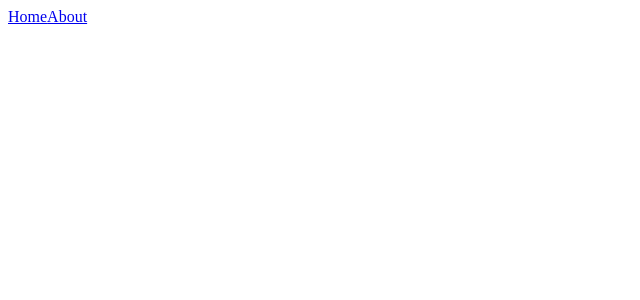
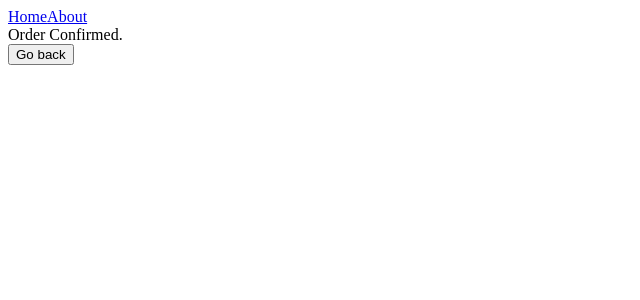
Before and after one commit to manisulislam/react-router, a React (Vite) app: page /order_summary in a window 1280 px wide. Before the commit this address had no page. Shown: the top 300 px of the page, without its empty margins (0-640 px from the left). Built offline with nearby package versions, Linux system fonts and the light colour scheme.

Commit message:
navigation programatically

```diff
--- a/src/App.jsx
+++ b/src/App.jsx
@@ -3,6 +3,7 @@
 import Home from './components/Home'
 import About from './components/About'
 import Navbar from './components/Navbar'
+import Order_summary from './components/Order_summary'
 
 function App() {
 
@@ -12,6 +13,8 @@
       <Routes>
         <Route path="/" element={<Home></Home>} />
         <Route path="about" element={<About></About>} />
+        <Route path="order_summary" element={<Order_summary></Order_summary>} />
+
       </Routes>
     </>
   )
--- a/src/components/Home.jsx
+++ b/src/components/Home.jsx
@@ -1,7 +1,13 @@
+import { useNavigate } from "react-router-dom"
+const Home = () => {
 
-const Home = () => {
+  const navigate=useNavigate()
   return (
+    <>
     <div>Home</div>
+    <button onClick={()=>navigate("order_summary")}>Order place</button>
+
+    </>
   )
 }
 
--- /dev/null
+++ b/src/components/Order_summary.jsx
@@ -0,0 +1,14 @@
+
+import { useNavigate } from "react-router-dom"
+
+const Order_summary = () => {
+    const navigate=useNavigate()
+  return (
+    <>
+    <div>Order Confirmed.</div>
+    <button onClick={()=>navigate(-1)}>Go back</button>
+    </>
+  )
+}
+
+export default Order_summary
```
